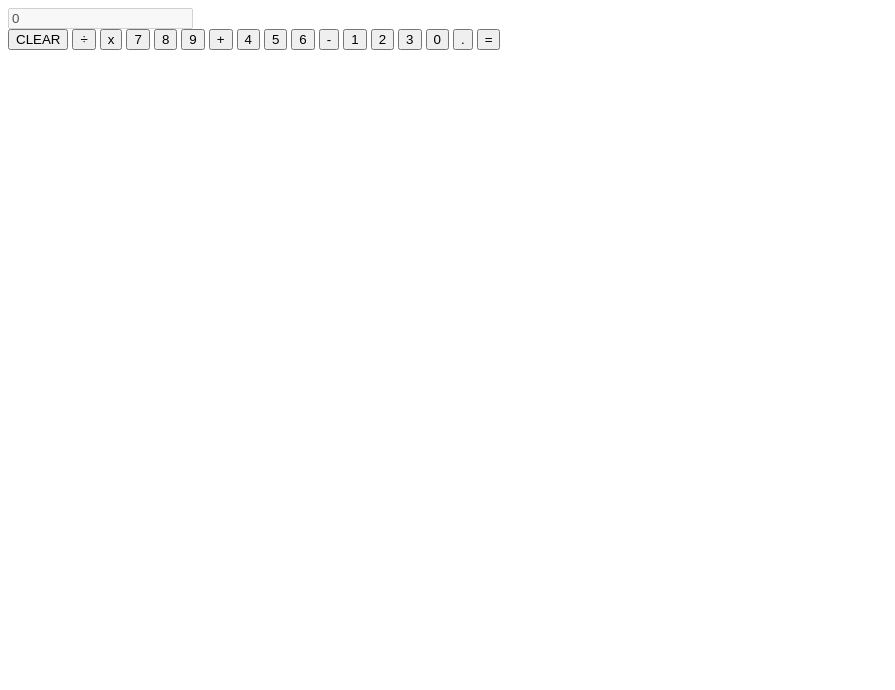
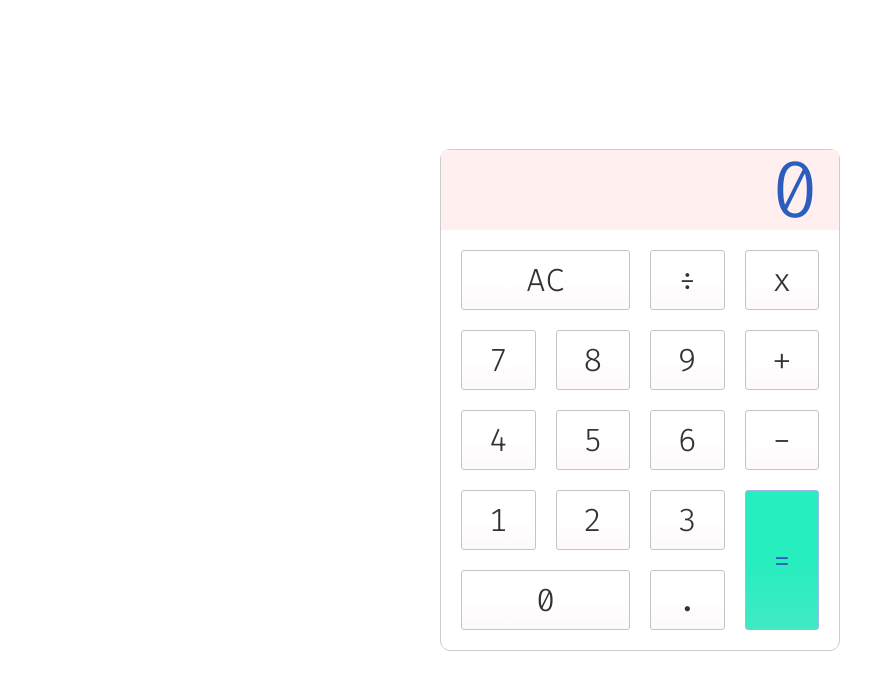
Before and after one commit to keenzman/js-calculator, a plain HTML site: page index.html in a window 1280 px wide. Shown: the whole page, without its empty margins (0-895 px from the left). Drawn offline with nearby package versions, Linux system fonts and the light colour scheme; files that its build step writes are made by us from their sources.

Commit message:
complete styling

```diff
--- a/index.html
+++ b/index.html
@@ -4,7 +4,7 @@
     <meta charset="UTF-8" />
     <meta http-equiv="X-UA-Compatible" content="IE=edge" />
     <meta name="viewport" content="width=device-width, initial-scale=1.0" />
-    <link rel="stylesheet" type="text/stylesheets" href="styles.css" />
+    <link rel="stylesheet" href="./styles.css">
     <script src="scripts.js" type="text/javascript" async defer></script>
     <title>Calculator</title>
   </head>
@@ -12,27 +12,27 @@
     <div class="calculator">
       <input class="calculator__screen" data-screen value="0" disabled></input>
       <div class="calculator__buttons-container">
-        <button class="calculator__btn btn-red" data-clear>CLEAR</button>
-        <button class="calculator__btn" data-operator>÷</button>
-        <button class="calculator__btn" data-operator>x</button>
+        <button class="calculator__btn clear" data-clear>AC</button>
+        <button class="calculator__btn" data-ops="/">÷</button>
+        <button class="calculator__btn" data-ops="x">x</button>
 
-        <button class="calculator__btn" data-number>7</button>
-        <button class="calculator__btn" data-number>8</button>
-        <button class="calculator__btn" data-number>9</button>
-        <button class="calculator__btn" data-operator>+</button>
+        <button class="calculator__btn" data-num>7</button>
+        <button class="calculator__btn" data-num>8</button>
+        <button class="calculator__btn" data-num>9</button>
+        <button class="calculator__btn" data-ops="+">+</button>
 
-        <button class="calculator__btn" data-number>4</button>
-        <button class="calculator__btn" data-number>5</button>
-        <button class="calculator__btn" data-number>6</button>
-        <button class="calculator__btn" data-operator>-</button>
+        <button class="calculator__btn" data-num>4</button>
+        <button class="calculator__btn" data-num>5</button>
+        <button class="calculator__btn" data-num>6</button>
+        <button class="calculator__btn" data-ops="-">-</button>
 
-        <button class="calculator__btn" data-number>1</button>
-        <button class="calculator__btn" data-number>2</button>
-        <button class="calculator__btn" data-number>3</button>
+        <button class="calculator__btn" data-num>1</button>
+        <button class="calculator__btn" data-num>2</button>
+        <button class="calculator__btn" data-num>3</button>
 
-        <button class="calculator__btn" data-number>0</button>
-        <button class="calculator__btn" data-point>.</button>
-        <button class="calculator__btn" data-equals>=</button>
+        <button class="calculator__btn zero" data-num>0</button>
+        <button class="calculator__btn" data-decimal>.</button>
+        <button class="calculator__btn equals" data-equals>=</button>
       </div>
     </div>
   </body>
--- a/styles.scss
+++ b/styles.scss
@@ -1,3 +1,5 @@
+@import url("https://fonts.googleapis.com/css2?family=Fira+Code:wght@300&family=Fira+Mono&family=Roboto+Mono:wght@100&family=Work+Sans:wght@700&display=swap");
+
 * {
   margin: 0;
   padding: 0;
@@ -5,3 +7,87 @@
 }
 
 $background-col: #f6f6f6;
+$main-font: "Fira Code", "Fira Mono", "Roboto Mono", monospace;
+
+.calculator {
+  border: 1px solid #ccc;
+  border-radius: 10px;
+  position: absolute;
+  top: 50%;
+  left: 50%;
+  transform: translate(-50%, -50%);
+  width: 400px;
+
+  &__screen {
+    font-family: $main-font;
+    width: 100%;
+    font-size: 5rem;
+    border-top-left-radius: 5px;
+    border-top-right-radius: 5px;
+    height: 80px;
+    border: none;
+    background-color: #ffefef;
+    color: #2d5dbc;
+    text-align: right;
+    padding-right: 20px;
+    padding-left: 10px;
+  }
+}
+
+.calculator__buttons-container {
+  display: grid;
+  grid-template-columns: 1fr 1fr 1fr 1fr;
+  grid-row-gap: 20px;
+  grid-column-gap: 20px;
+  padding: 20px;
+
+  .calculator__btn {
+    font-family: $main-font;
+    height: 60px;
+    background-color: #fff;
+    border-radius: 3px;
+    border: 1px solid #c4c4c4;
+    background-color: transparent;
+    font-size: 2rem;
+    color: #333;
+    background-image: linear-gradient(
+      transparent,
+      transparent 50%,
+      rgba(235, 205, 225, 0.13)
+    );
+  }
+
+  .calculator__btn:hover {
+    background-color: #eaeaea;
+  }
+
+  .equals {
+    background-color: #27eebe;
+    border-color: #9fb9ee;
+    color: #2d5dbc;
+    height: 100%;
+    grid-row: 4/6;
+    grid-column: 4;
+
+    &:hover {
+      background-color: rgba(247, 206, 255, 0.979);
+    }
+  }
+
+  .zero {
+    grid-row: 5;
+    grid-column: 1/3;
+  }
+
+  .clear {
+    grid-row: 1/1;
+    grid-column: 1/3;
+    // background-color: #27eebe;
+    // border-color: #9fb9ee;
+    // color: #2d5dbc;
+
+    // &:hover {
+    //   background-color: rgba(247, 206, 255, 0.979);
+    // }
+  }
+}
```
Also changed, not shown: styles.css (added), 1 other file.
